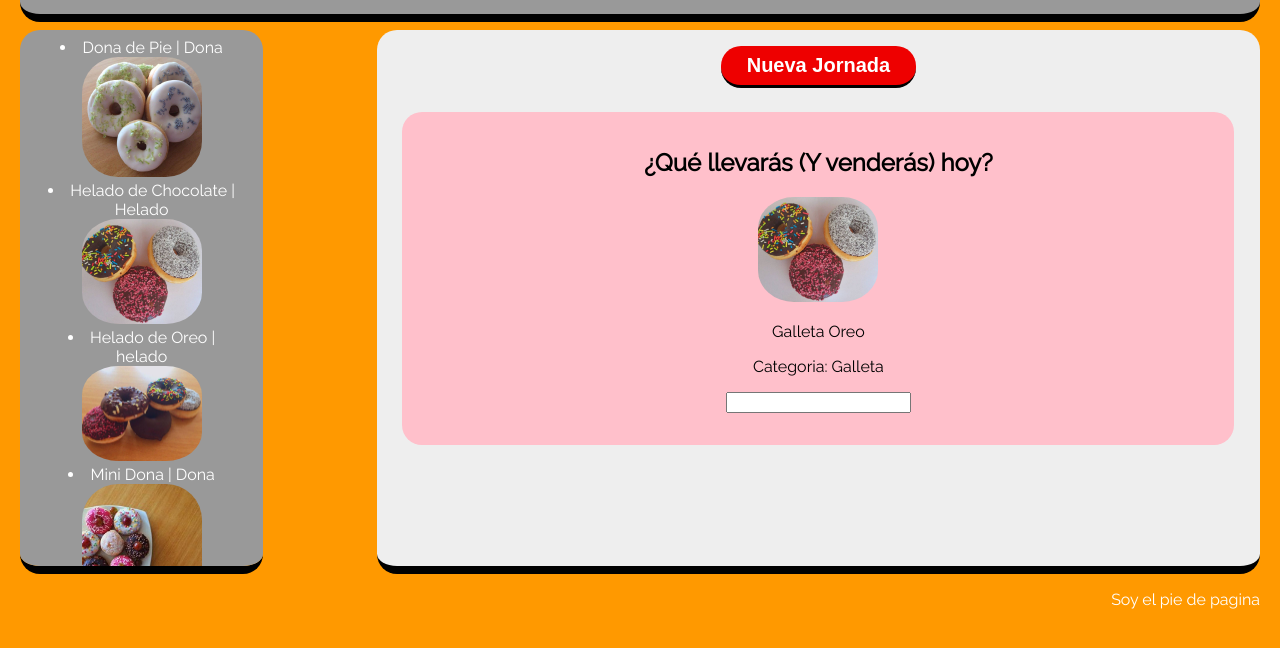
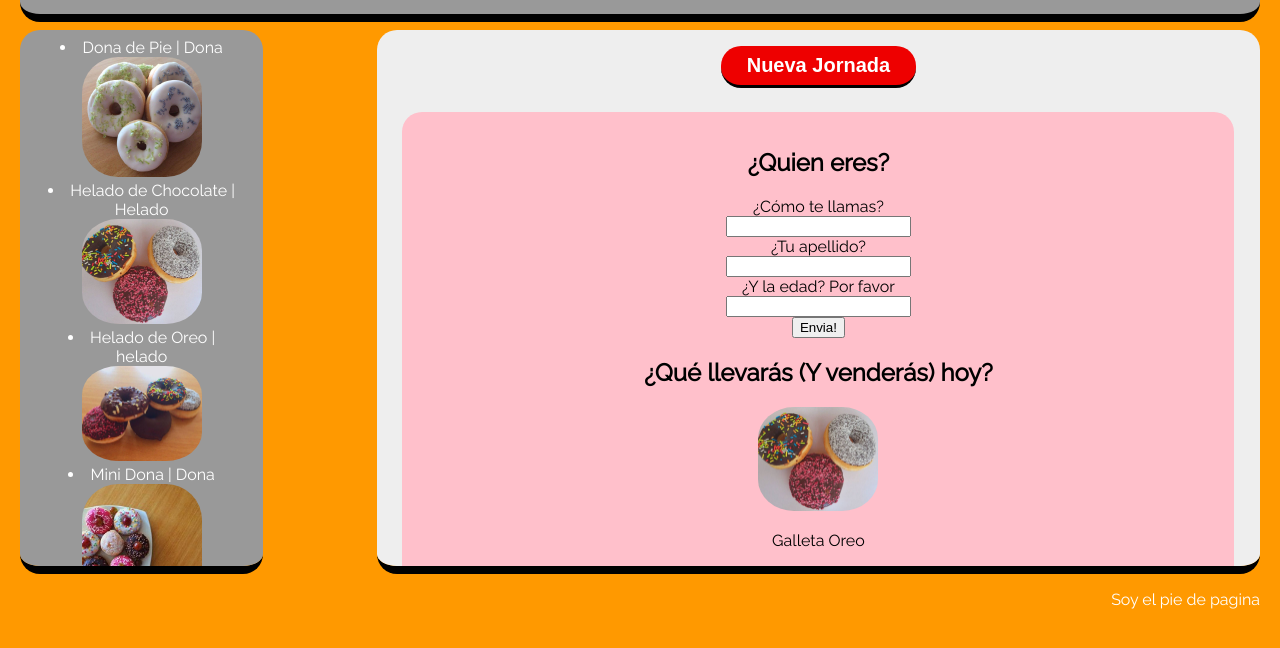
Before and after one commit to heysoypaez/calculadona, a plain HTML site: page public/home.html in a window 1280 px wide. Shown: the part 102-750 px from the top of the page. Drawn offline with Linux system fonts and the light colour scheme.

Commit message:
Formulario de pruebas para uso futuro

```diff
--- a/public/home.html
+++ b/public/home.html
@@ -60,6 +60,31 @@
 				<div>
 					<form id="input-stock-inicial">
 
+					<form id="input-stock-inicial-html">
+
+						<h2>¿Quien eres?</h2>
+						<label for = "nombreUsuario">¿Cómo te llamas? </label>
+						<br />
+						<input type="text" name="nombre" id="nombreUsuario" />
+
+						<br />
+
+						<label for = "apellidoUsuario">¿Tu apellido? </label>
+						<br />
+						<input type="text" name="apellido" id="apellidoUsuario" />
+
+						<br />
+
+						<label for = "edadUsuario">¿Y la edad? Por favor </label>
+						<br />
+						<input type="number" name="edad" id="edadUsuario" />
+
+						<br />
+						<input type="button" name="" value="Envia!" id="boton-input-stock-inicial" onClick="ocultar()" />
+
+					</form>
+
+
 					</form>
 				</div>
 
```
Also changed, not shown: 1 other file.
